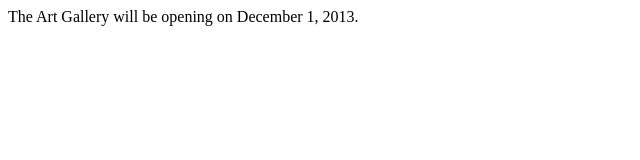
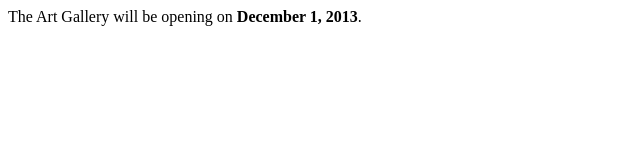
Before and after one commit to helmedeiros/front-end-formations, a plain HTML site: page level_1/8/index.html in a window 1280 px wide. Shown: the full height of the page, 0-640 px from the left. Drawn offline with Linux system fonts and the light colour scheme.

Commit message:
solved using strong tag to express strong importance

```diff
--- a/level_1/8/index.html
+++ b/level_1/8/index.html
@@ -1 +1 @@
-<p>The Art Gallery will be opening on December 1, 2013.</p>
+<p>The Art Gallery will be opening on <strong>December 1, 2013</strong>.</p>
```
